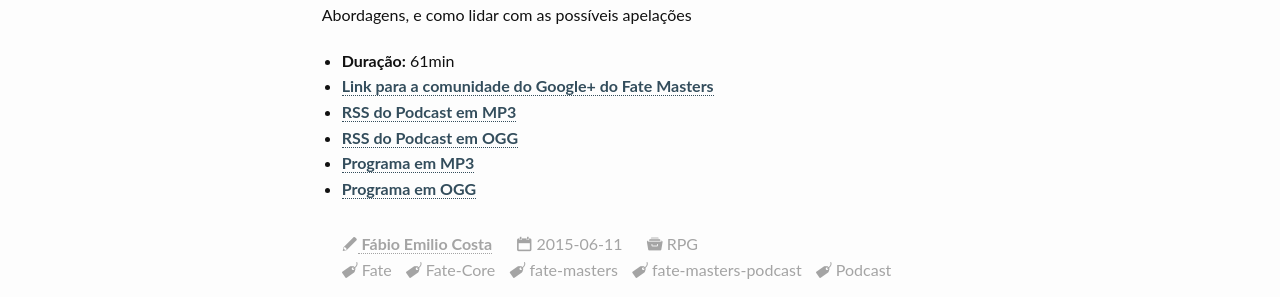
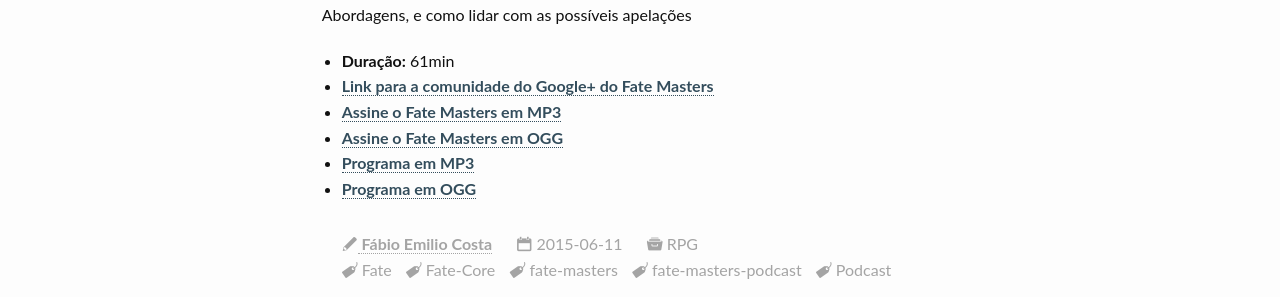
Before and after one commit to fabiocosta0305/fabiocosta0305.github.io-old, a Jekyll site: the page built from _posts/Fate-Masters/2015-06-11-FateMasters#3.md, in a window 1280 px wide. Shown: the part 272-569 px from the top of the page. Built offline with Jekyll 4.4.1, drawn with Linux system fonts in a browser that asks for light colours.

Commit message:
ModificaÃ§Ãµes para gerar feed do podcast Fate Masters em OGG Vorbis e utilizar melhor o frontmatter para podcast

```diff
--- a/_includes/podcast_text.html
+++ b/_includes/podcast_text.html
@@ -13,6 +13,6 @@
                   {% endif %}
                   {% for link in site.data.podcast.podcast_links %}
                   <li>
-                  <a href="{{ link.link }}">RSS do Podcast em {{link.format}}</a>
+                  <a href="{{ link.link }}">Assine o {{site.data.podcast.name}} em {{link.format}}</a>
                   </li>
             {% endfor %}
```
